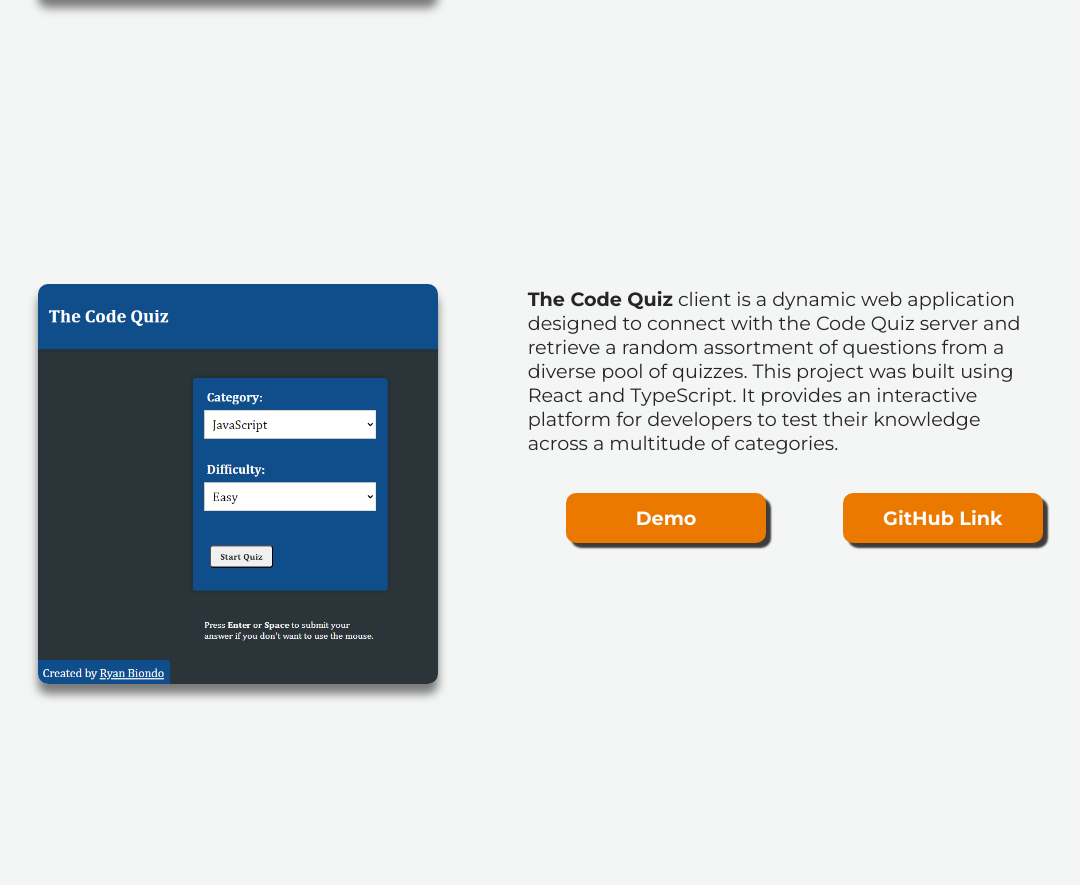
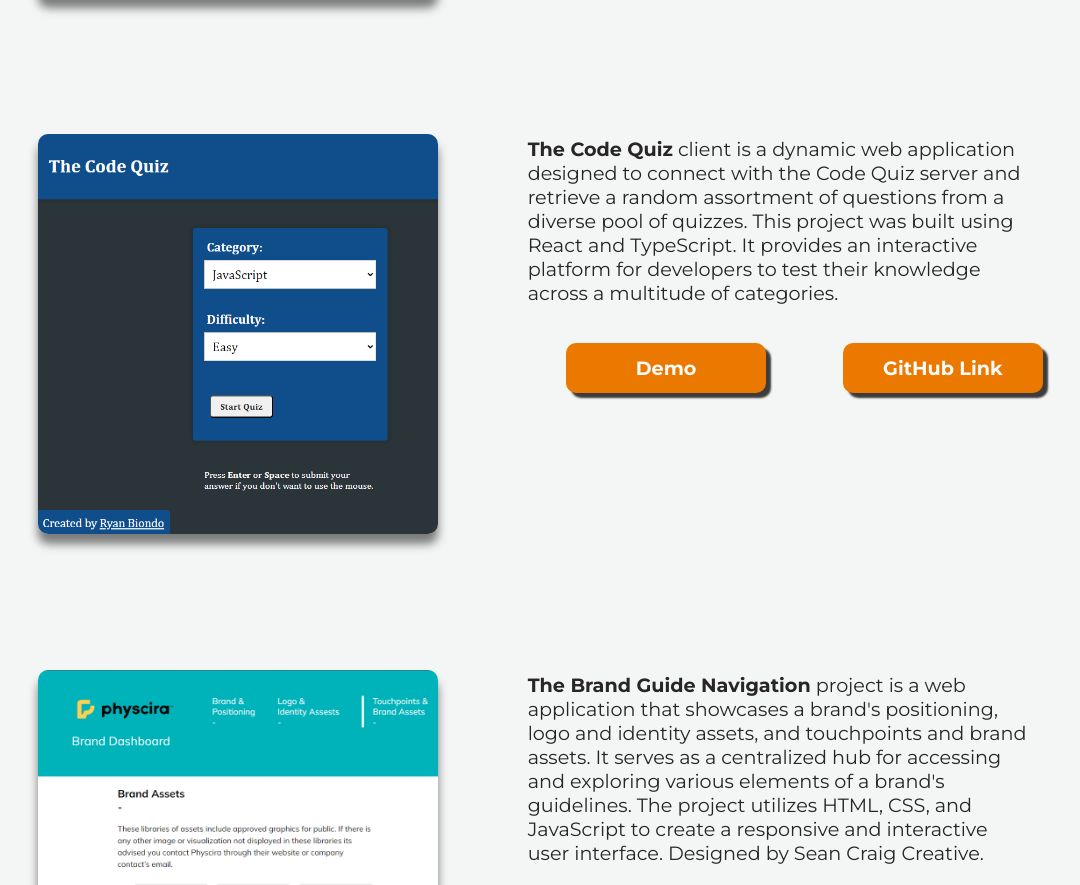
Before and after one commit to Ryan-Biondo/biondo-portfolio, a React (Vite) app: page / in a window 1280 px wide. Shown: the part 1915-2800 px from the top of the page, without its empty margins (115-1195 px from the left). Built offline with nearby package versions, Linux system fonts and the light colour scheme.

Commit message:
decrease project gap

```diff
--- a/src/components/Projects.module.css
+++ b/src/components/Projects.module.css
@@ -11,7 +11,7 @@
     width: 90vw;
 }
 .projectBox:not(:last-child) {
-    margin-bottom: 250px;
+    margin-bottom: 100px;
 }
 .projectText {
     display: flex;
```
